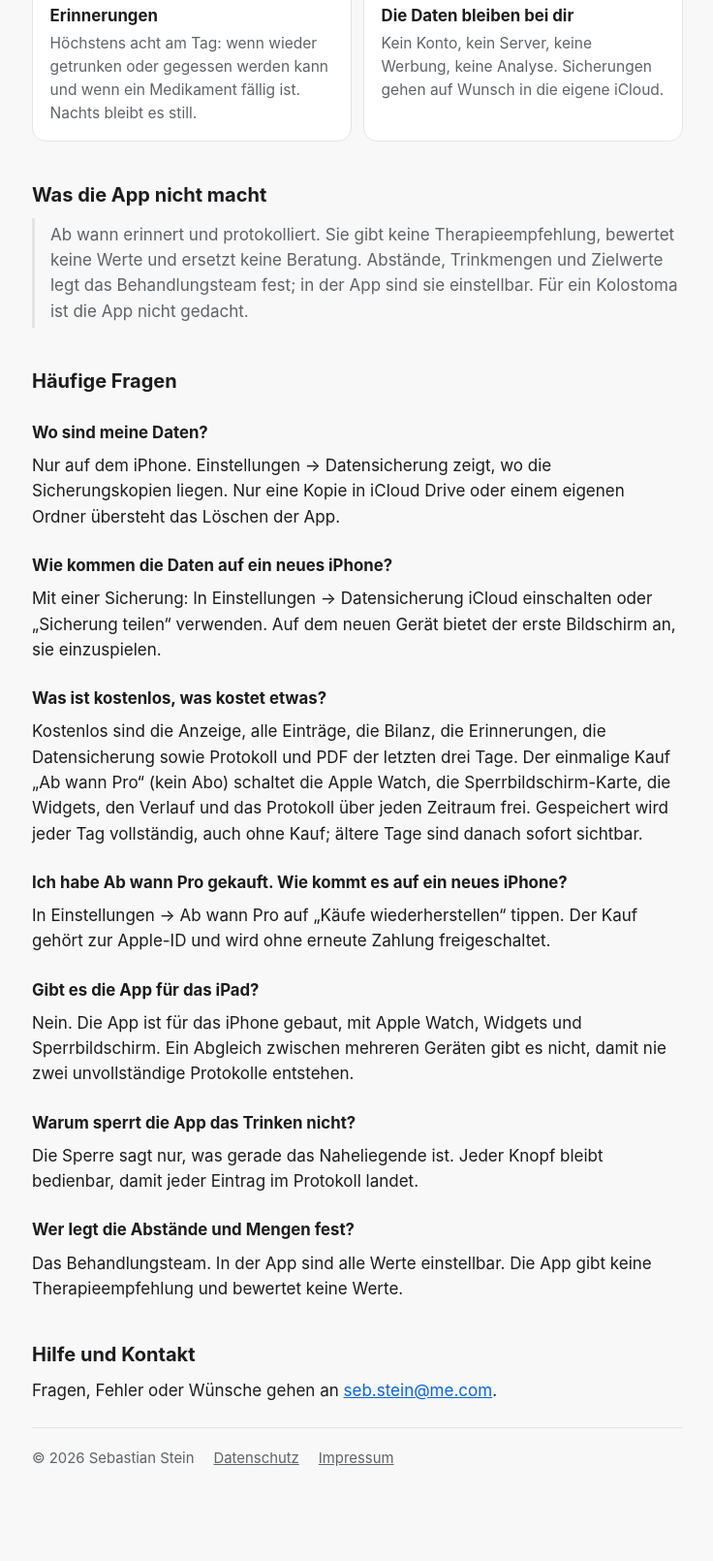
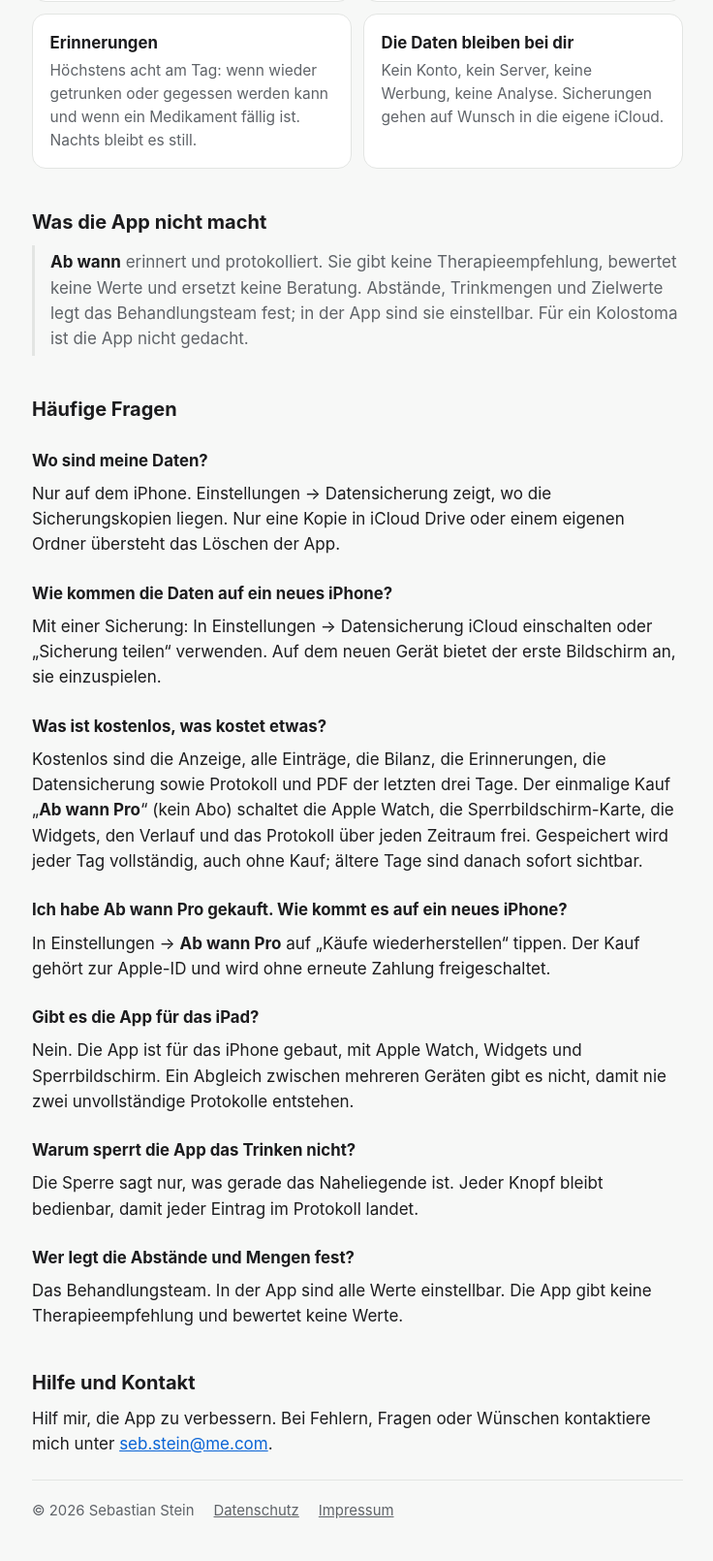
Before and after one commit to stonemaan/ab-wann, a plain HTML site: page index.html in a window 1280 px wide. Shown: the part 956-2566 px from the top of the page at 97% size, without its empty margins (271-1007 px from the left). Before the commit the page ends 2512 px from the top, so only its background shows below. Drawn offline with Linux system fonts and the light colour scheme.

Commit message:
Set the app name in bold in the site text and make the contact line personal
Co-Authored-By: Claude Sonnet 5.5 <noreply@anthropic.com>

```diff
--- a/index.html
+++ b/index.html
@@ -23,7 +23,7 @@
 Trackt den Output und hilft, den Überblick über die Tagesbilanz zu behalten.</p>
 
 <p class="lead">Mit einem Ileostoma, einem Jejunostoma oder einem Kurzdarmsyndrom gibt das
-Behandlungsteam oft einen Abstand zwischen Trinken und Essen vor. Ab wann rechnet
+Behandlungsteam oft einen Abstand zwischen Trinken und Essen vor. <strong class="app">Ab&nbsp;wann</strong> rechnet
 ihn mit: Nach dem Essen steht auf dem Bildschirm, ab wann wieder getrunken wird,
 nach dem Trinken, ab wann wieder gegessen wird.</p>
 
@@ -67,7 +67,7 @@ nach dem Trinken, ab wann wieder gegessen wird.</p>
 </div>
 
 <h2>Was die App nicht macht</h2>
-<p class="notice">Ab wann erinnert und protokolliert. Sie gibt keine Therapieempfehlung,
+<p class="notice"><strong class="app">Ab&nbsp;wann</strong> erinnert und protokolliert. Sie gibt keine Therapieempfehlung,
 bewertet keine Werte und ersetzt keine Beratung. Abstände, Trinkmengen und
 Zielwerte legt das Behandlungsteam fest; in der App sind sie einstellbar. Für ein
 Kolostoma ist die App nicht gedacht.</p>
@@ -87,12 +87,12 @@ sie einzuspielen.</p>
 <h3>Was ist kostenlos, was kostet etwas?</h3>
 <p>Kostenlos sind die Anzeige, alle Einträge, die Bilanz, die Erinnerungen, die
 Datensicherung sowie Protokoll und PDF der letzten drei Tage. Der einmalige Kauf
-„Ab wann Pro“ (kein Abo) schaltet die Apple Watch, die Sperrbildschirm-Karte, die
+„<strong class="app">Ab&nbsp;wann&nbsp;Pro</strong>“ (kein Abo) schaltet die Apple Watch, die Sperrbildschirm-Karte, die
 Widgets, den Verlauf und das Protokoll über jeden Zeitraum frei. Gespeichert wird
 jeder Tag vollständig, auch ohne Kauf; ältere Tage sind danach sofort sichtbar.</p>
 
 <h3>Ich habe Ab wann Pro gekauft. Wie kommt es auf ein neues iPhone?</h3>
-<p>In Einstellungen → Ab wann Pro auf „Käufe wiederherstellen“ tippen. Der Kauf
+<p>In Einstellungen → <strong class="app">Ab&nbsp;wann&nbsp;Pro</strong> auf „Käufe wiederherstellen“ tippen. Der Kauf
 gehört zur Apple-ID und wird ohne erneute Zahlung freigeschaltet.</p>
 
 <h3>Gibt es die App für das iPad?</h3>
@@ -109,7 +109,8 @@ bedienbar, damit jeder Eintrag im Protokoll landet.</p>
 Therapieempfehlung und bewertet keine Werte.</p>
 
 <h2>Hilfe und Kontakt</h2>
-<p>Fragen, Fehler oder Wünsche gehen an
+<p>Hilf mir, die App zu verbessern. Bei Fehlern, Fragen oder Wünschen
+kontaktiere mich unter
 <a href="mailto:seb.stein@me.com">seb.stein@me.com</a>.</p>
 </main>
 <footer>
--- a/style.css
+++ b/style.css
@@ -38,6 +38,9 @@ h3 { font-size: 1.05rem; margin: 1.5rem 0 0.25rem; }
 p { margin: 0.5rem 0; }
 a { color: var(--accent); }
 .muted { color: var(--muted); }
+/* The app's name inside running text, where "Ab wann" is easily read as the
+   phrase "ab wann". Full text colour so it also stands out in grey paragraphs. */
+.app { font-weight: 700; color: var(--text); }
 
 .hero { display: flex; gap: 1.25rem; align-items: center; }
 .hero img { width: 96px; height: 96px; border-radius: 22px; flex: none; }
```
Also changed, not shown: datenschutz.html (+1 -1 lines), impressum.html (+2 -2 lines).
